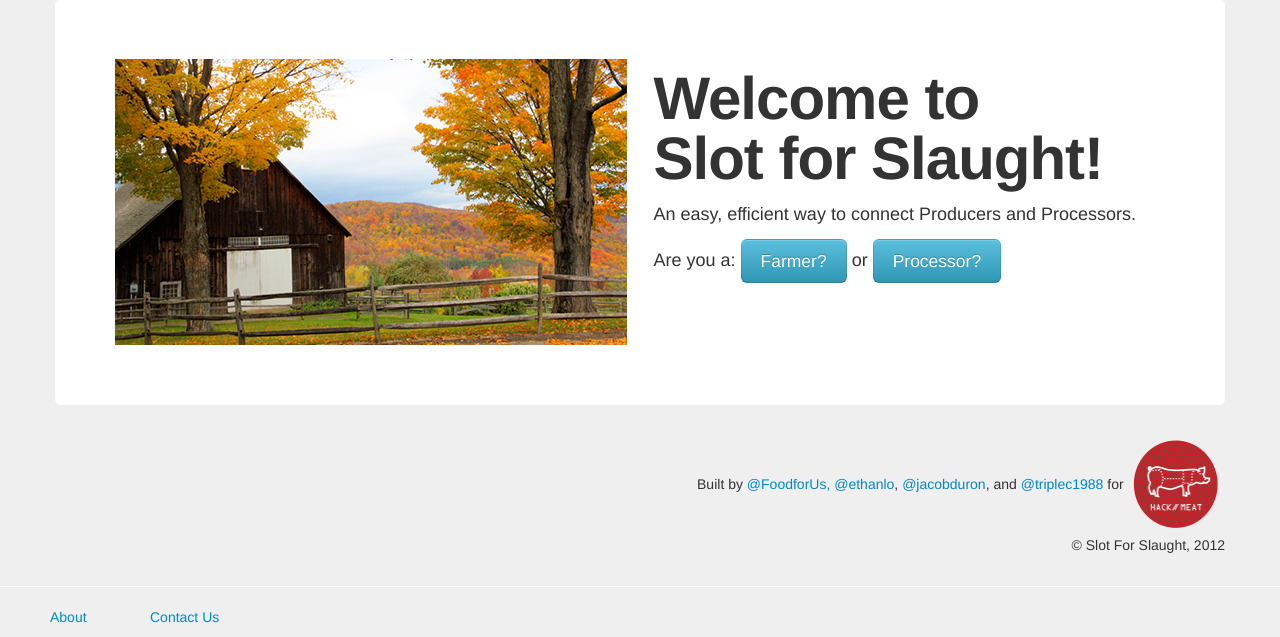
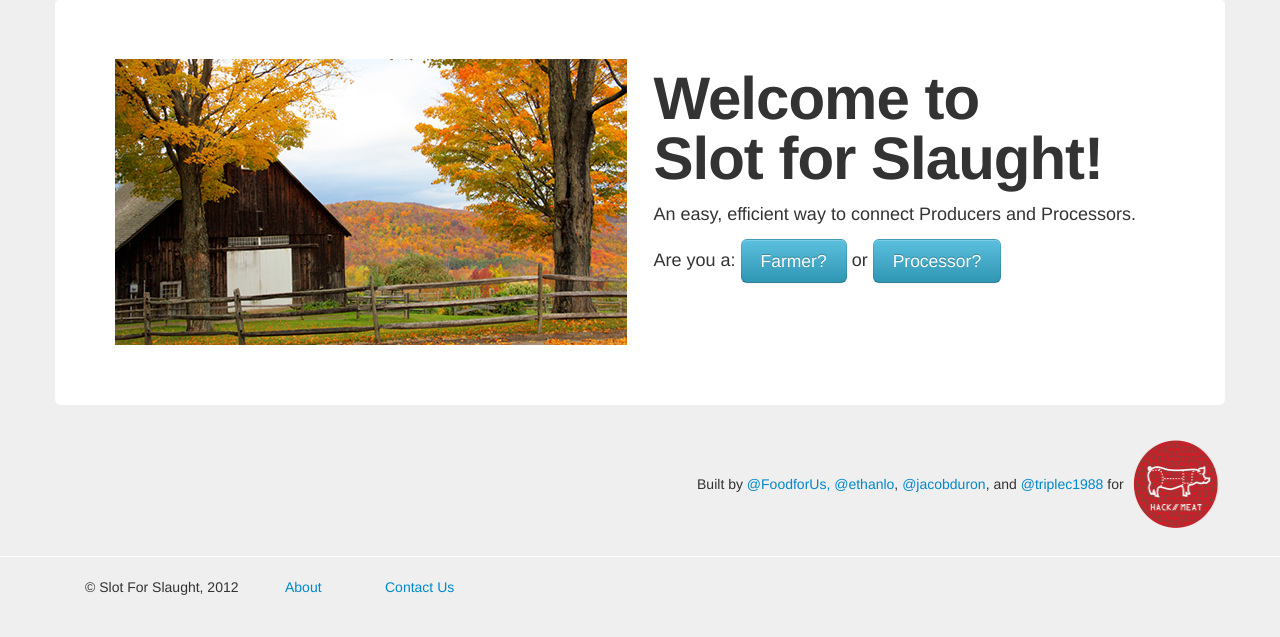
Before and after one commit to triplec1988/Hack----Meat, a Django app: page / in a window 1280 px wide. Shown: the part 174-811 px from the top of the page. After the commit the page ends 769 px from the top, so only its background shows below. Run offline with Django 3.2, Linux system fonts and the light colour scheme; parts of the project's set-up code (start-up, migrations or seed data) failed here and were passed over; some libraries are stand-ins or nearby versions.

Commit message:
* change location of copyright

```diff
--- a/templates/base/home.html
+++ b/templates/base/home.html
@@ -47,10 +47,6 @@
   <div class="span6 offset6">
     <div style="float:right">
       Built by <a href="https://twitter.com/FoodforUs">@FoodforUs<a>, <a href="https://twitter.com/ethanlo">@ethanlo</a>, <a href="https://twitter.com/jacobduron">@jacobduron</a>, and <a href="https://twitter.com/triplec1988">@triplec1988</a> for <a href="http://hackmeat.wikispaces.com/"><img src="{{STATIC_URL}}img/hackmeat.png" style="height:100px;width:auto;"></img></a>
-        <br />
-        <div style="float:right">
-          <p>&copy; Slot For Slaught, 2012</p>
-        </div>
     </div>
   </div>
 </div>
@@ -60,8 +56,11 @@
 
 {% block footer %}
 <hr />
-<div class="container-fluid">
+<div class="container">
   <footer style="margin-bottom: 30px;">
+      <div class="span2">
+        <p>&copy; Slot For Slaught, 2012</p>
+      </div>
       <div class="span1">
         <a href="about">About</a>
       </div>
```
